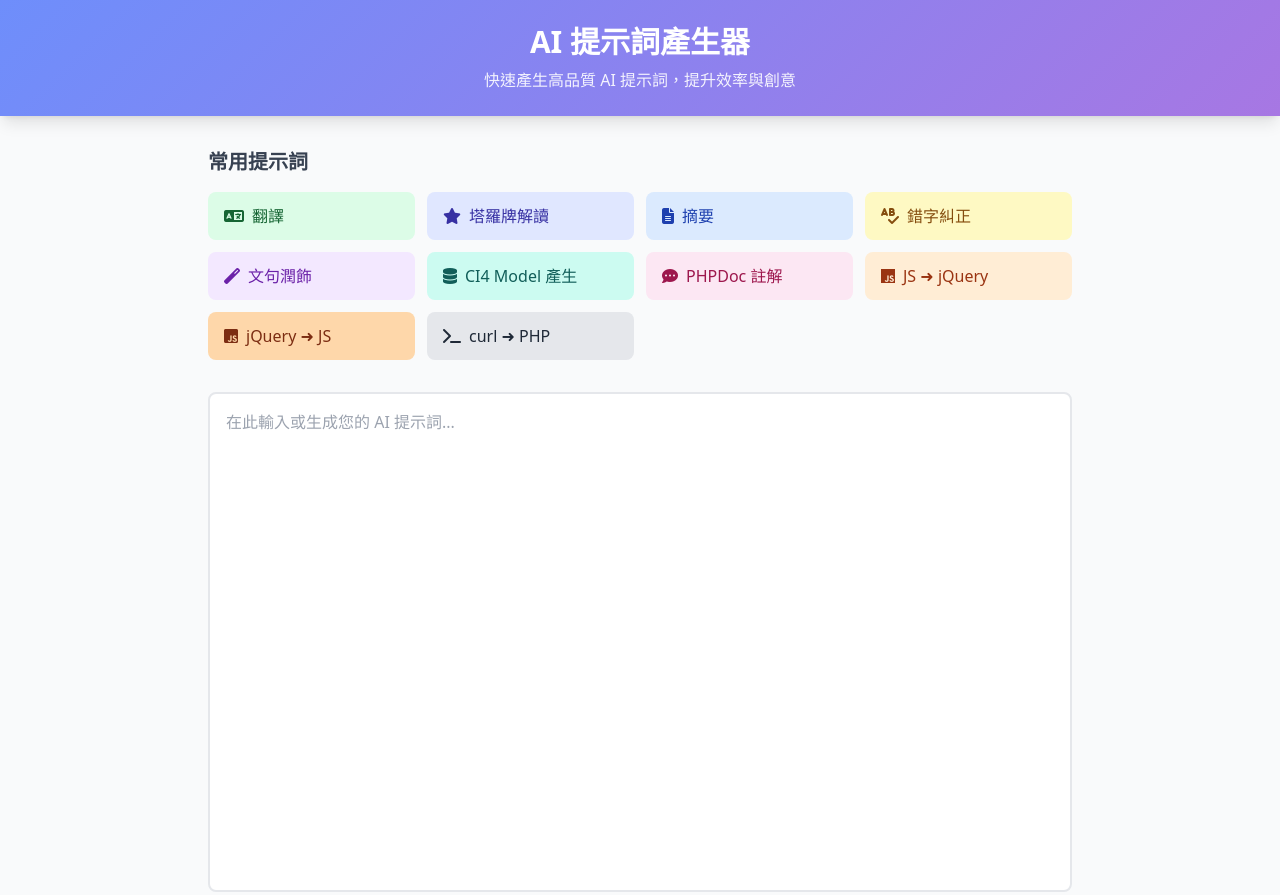
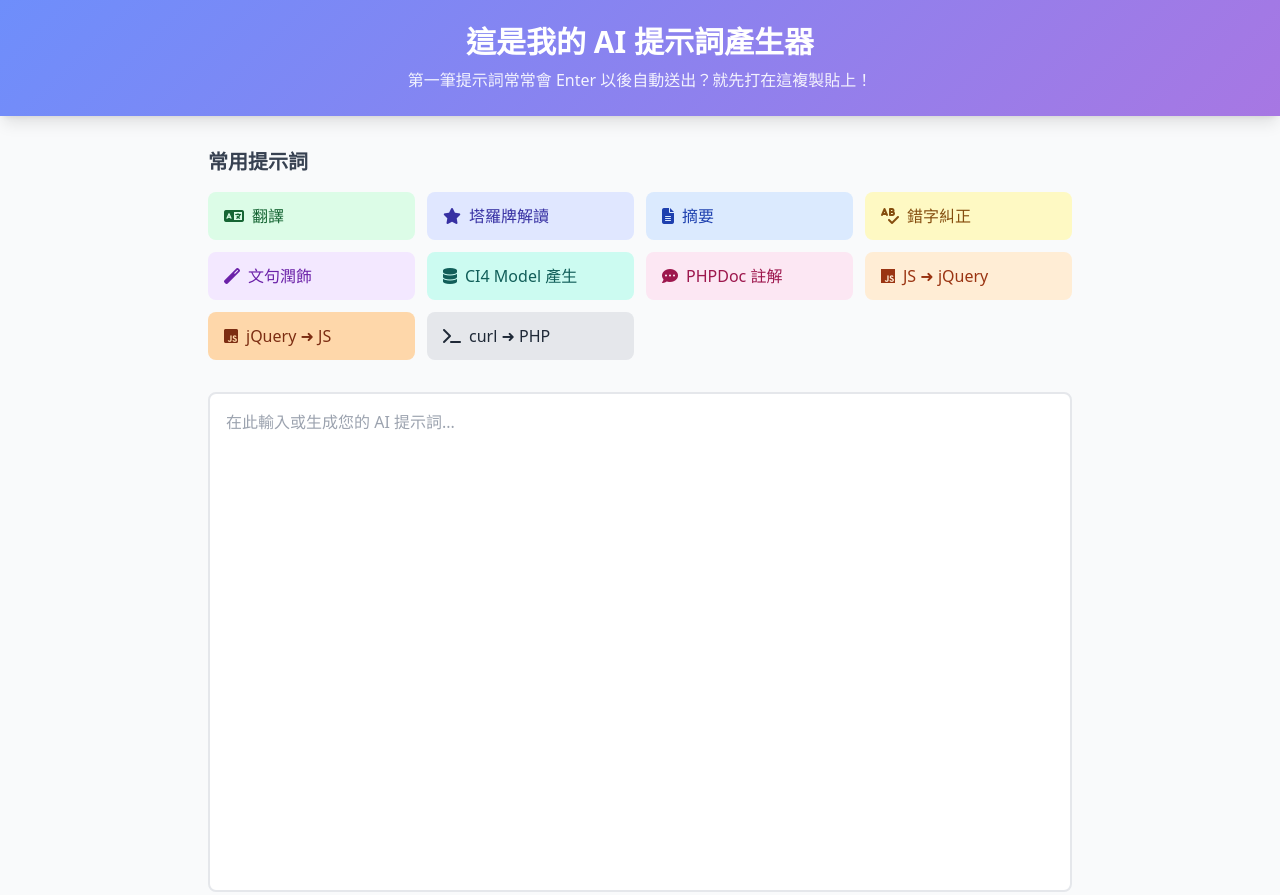
Before and after one commit to lazyjerry/ai-prompt-generator, a plain HTML site: page index.html in a window 1280 px wide. Shown: the top 895 px of the page. Drawn offline with nearby package versions, Linux system fonts and the light colour scheme.

Commit message:
Update index.html

```diff
--- a/index.html
+++ b/index.html
@@ -38,8 +38,8 @@
 <body class="min-h-screen bg-gray-50">
     <div class="gradient-bg py-6 px-4 shadow-lg">
         <div class="max-w-4xl mx-auto">
-            <h1 class="text-3xl font-bold text-white text-center">AI 提示詞產生器</h1>
-            <p class="text-white text-opacity-90 text-center mt-2">快速產生高品質 AI 提示詞，提升效率與創意</p>
+            <h1 class="text-3xl font-bold text-white text-center">這是我的 AI 提示詞產生器</h1>
+            <p class="text-white text-opacity-90 text-center mt-2">第一筆提示詞常常會 Enter 以後自動送出？就先打在這複製貼上！</p>
         </div>
     </div>
 
```
